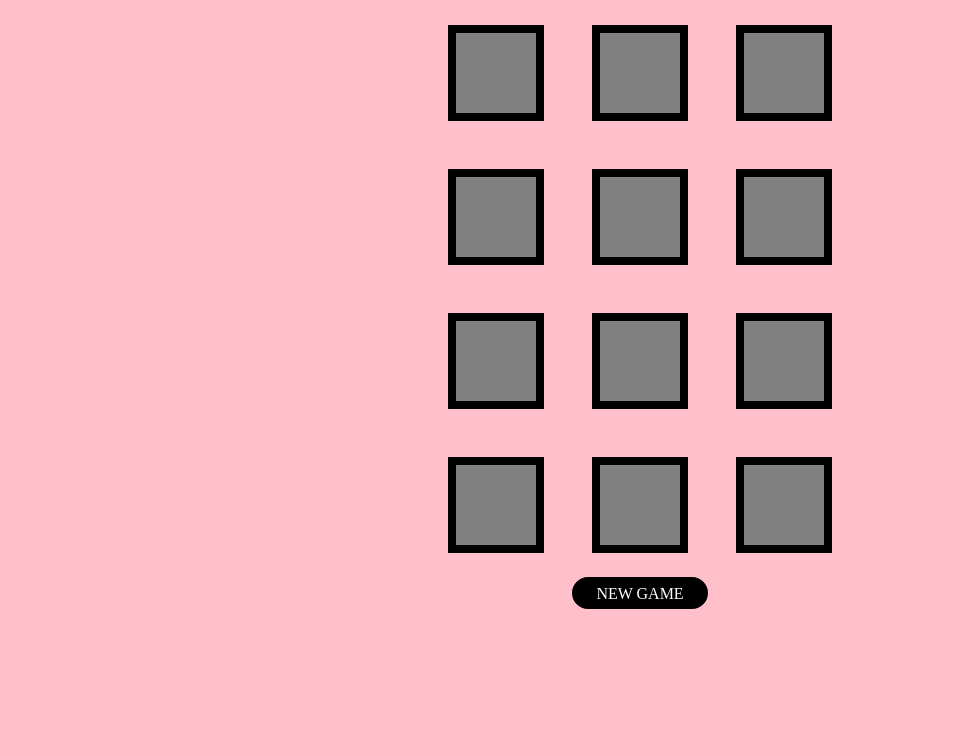
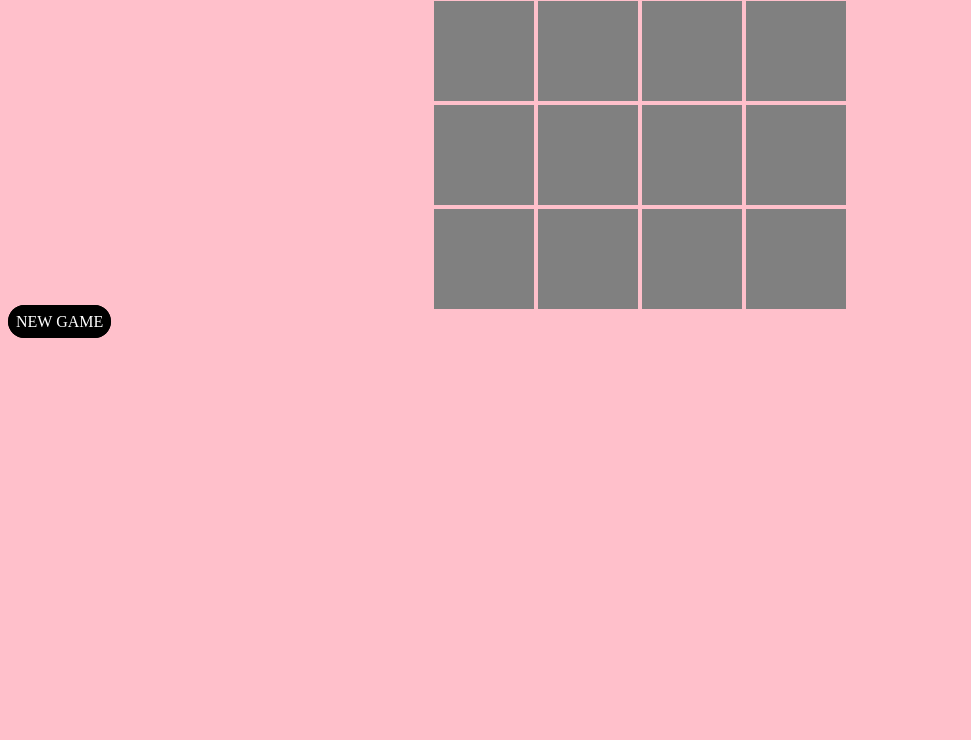
Before and after one commit to juancruza46/Memory-Card-Game-GothamCityEdition, a plain HTML site: page index.html in a window 1280 px wide. Shown: the part 60-800 px from the top of the page, without its empty margins (0-971 px from the left). Drawn offline with Linux system fonts and the light colour scheme.

Commit message:
adds 12 card elementsas div in html, can now hover over the cards, messes up button(pushed to the left)

```diff
--- a/index.html
+++ b/index.html
@@ -4,28 +4,34 @@
 <head>
   <meta charset="utf-8">
   <meta name="viewport" content="width=device-width">
-  <title>replit</title>
+  <title>Concentration</title>
   <link href="script.css" rel="stylesheet" type="text/css" />
-  <script src="script.js"></script>
 </head>
 
-<body class = "flex-ctr">
-  <h1>CONCENTRATION MEMORY GAME</h1>
-  <main id ="card-layout">
-    <div id = "slot0"></div>
-    <div id = "slot1"></div>
-    <div id = "slot2"></div>
-    <div id = "slot3"></div>
-    <div id = "slot4"></div>
-    <div id = "slot5"></div>
-    <div id = "slot6"></div>
-    <div id = "slot7"></div>
-    <div id = "slot8"></div>
-    <div id = "slot9"></div>
-    <div id = "slot10"></div>
-    <div id = "slot11"></div>
+<body>
+  <h1>CONCENTRATION-MEMORY GAME</h1>
+  <div class="card-layout">
+      <div class="cardPlaced"></div>
+      <div class="cardPlaced"></div>
+      <div class="cardPlaced"></div>
+      <div class="cardPlaced"></div>
+  </div>
 
+  <div class="card-layout">
+    <div class="cardPlaced"></div>
+    <div class="cardPlaced"></div>
+    <div class="cardPlaced"></div>
+    <div class="cardPlaced"></div>
+  </div>
+
+  <div class="card-layout">
+    <div class="cardPlaced"></div>
+    <div class="cardPlaced"></div>
+    <div class="cardPlaced"></div>
+    <div class="cardPlaced"></div>
+  </div>
+  <nButton class = "newGame">NEW GAME</Button>
   </main>
-  <nButton class = "newGame">NEW GAME</Button>
+    <script src="script.js"></script>
 </body>
 </html>
--- a/script.css
+++ b/script.css
@@ -1,39 +1,29 @@
-
-.flex-ctr {
-    display: flex;
-    justify-content: center;
-    align-items: center;
-    flex-direction: column;
+body {
     background-color: pink;
 }
+.card-layout {
+    text-align: center;
+
+}
+.cardPlaced{
+    cursor:pointer;
+    display: inline-block;
+    width: 100px;
+    height: 100px;
+    background-color: gray;
+
+}
+
+.cardPlaced:hover {
+    border: 1vmin solid black;
+    background-color: darkgrey;
+}
+
 h1 {
     margin-top: 0;
     margin-bottom: 2vmin;
+    text-align: center;
 }
-
- #card-layout {
-    display:grid;
-    grid-template-columns: repeat(3, 18vmin);
-    grid-template-rows: repeat (4, 18vmin);
-    border: 1vmin solid back;
-    border-radius: 4vmin;
-
- }
-
- #card-layout > div {
-    margin: 3vmin;
-    background-color: grey;
-    border: 1vmin solid black;
-    height: 10vmin;
- }
-
- #card-layout > div.avail {
-    cursor: pointer;
-  }
-
-  #card-layout > div.avail:hover {
-    border-color: white;
-  }
 
 .newGame {
     justify-content: center;
@@ -44,7 +34,7 @@ h1 {
     color: white;
     border: 1vmin solid black;
     border-radius: 4vmin;
-    display: flex;
+    text-align: center;
 
 }
 .newGame:hover {
--- a/script.js
+++ b/script.js
@@ -1,7 +1,17 @@
 //start ganme button/hide event listener
     //document.getElementBYID"startButtonr".addEventListener("click", handleMove)
-const message = document.querySelector('h2');
-const playButton = document.querySelector('button');
+
+
+
+
+
+
+    board = [
+        [1, 1, 0, 5], // col 0
+        [0, 2, 2, 5], // col 1
+        [3, 3, 7, 7], // col 2
+
+    ]
 
 
 
```
